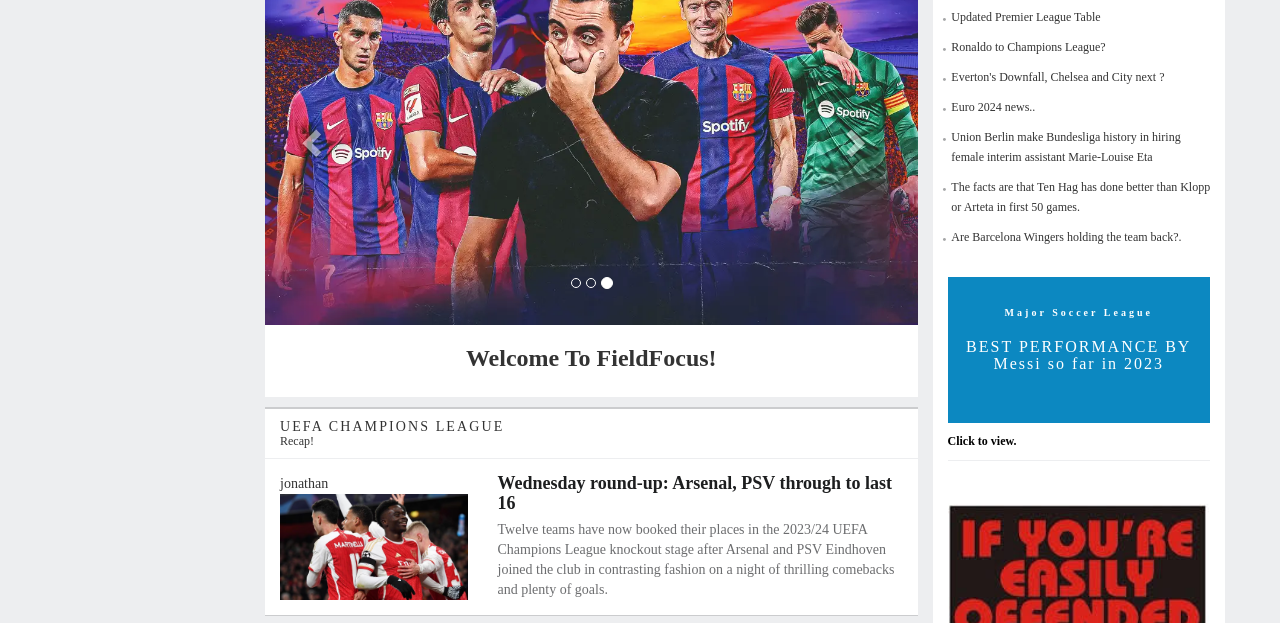
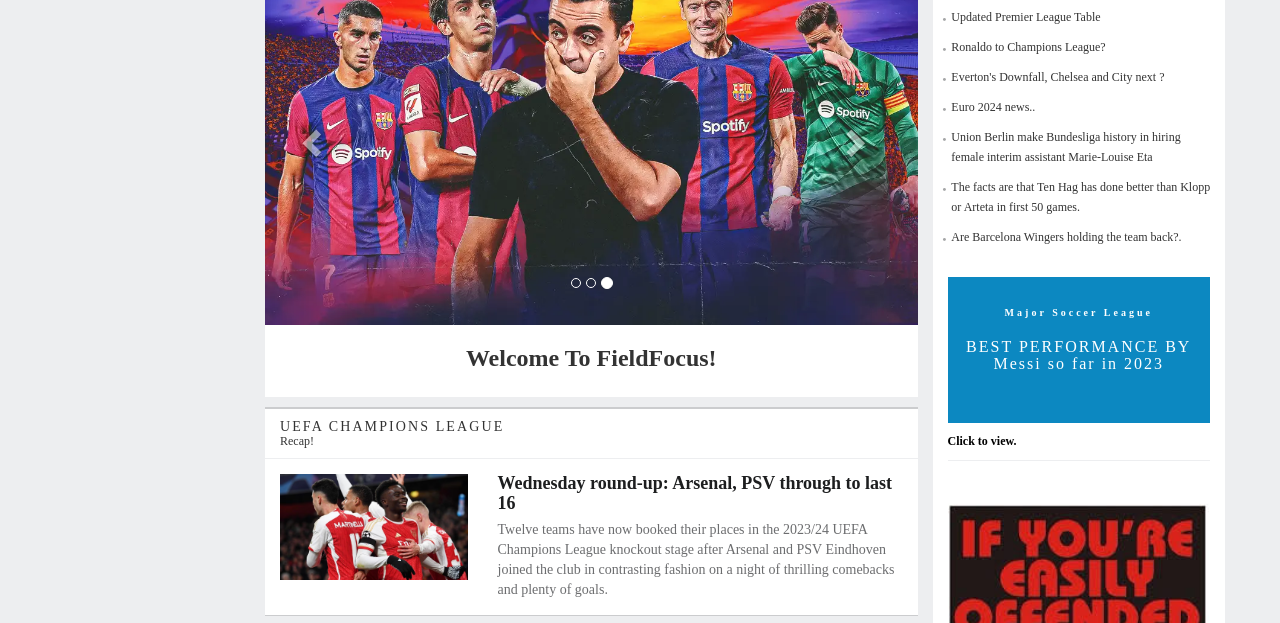
Before and after one commit to DanCodesss/FieldFocus.com, a plain HTML site: page index.html in a window 1280 px wide. Shown: the part 102-725 px from the top of the page. Drawn offline with Linux system fonts and the light colour scheme; files whose address does not match are found by name; a web font is replaced by a local one.

Commit message:
initial commit

```diff
--- a/index.html
+++ b/index.html
@@ -192,7 +192,7 @@
 		      <h6>Recap!</a></h6>
 		  </div>
 		  <div class="center_middle_3_inner_1 clearfix">
-		   <div class="col-sm-4">jonathan
+		   <div class="col-sm-4">
 		    <img src="img/championsleague.avif" width="100%">
 		   </div>
 		   <div class="col-sm-8">
```
